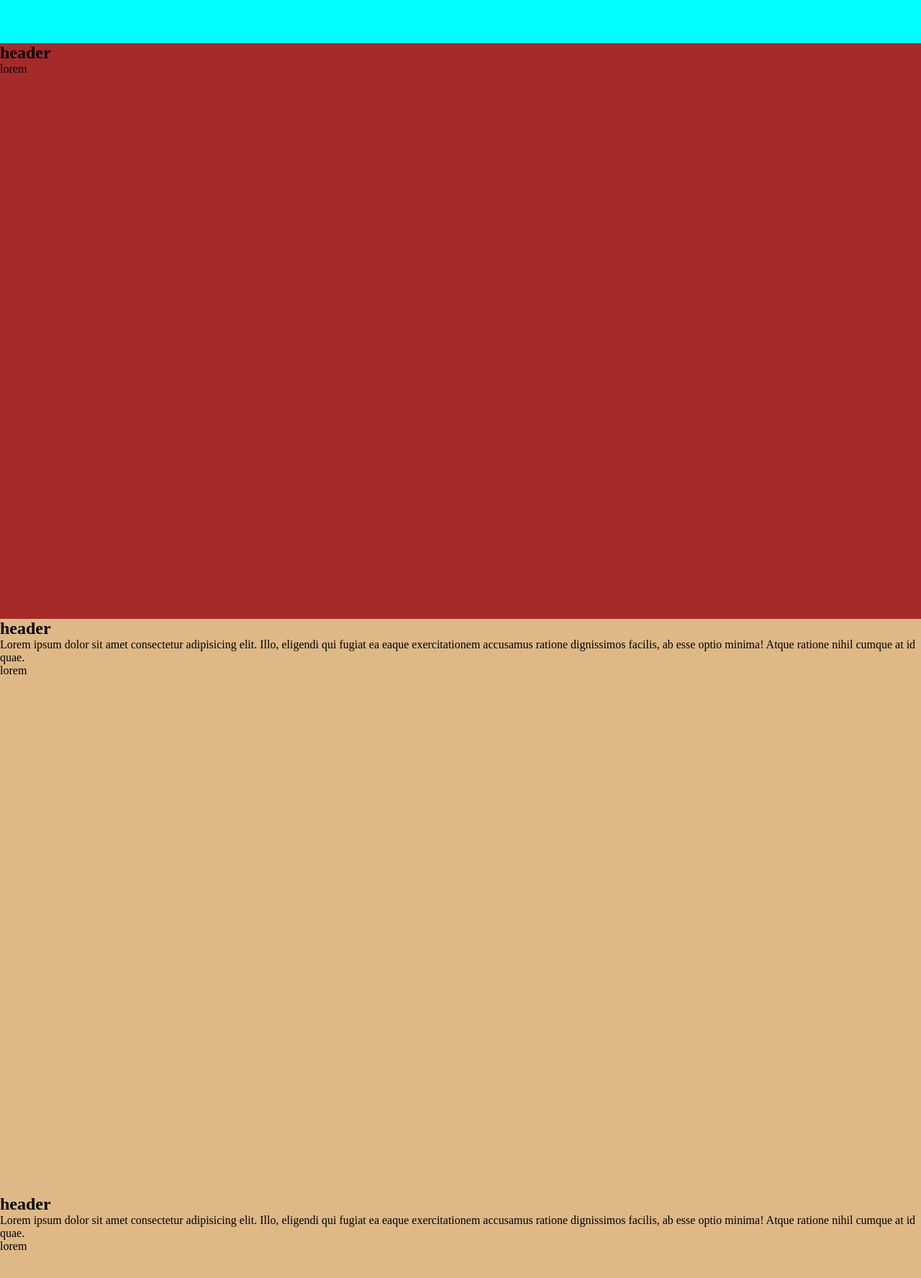
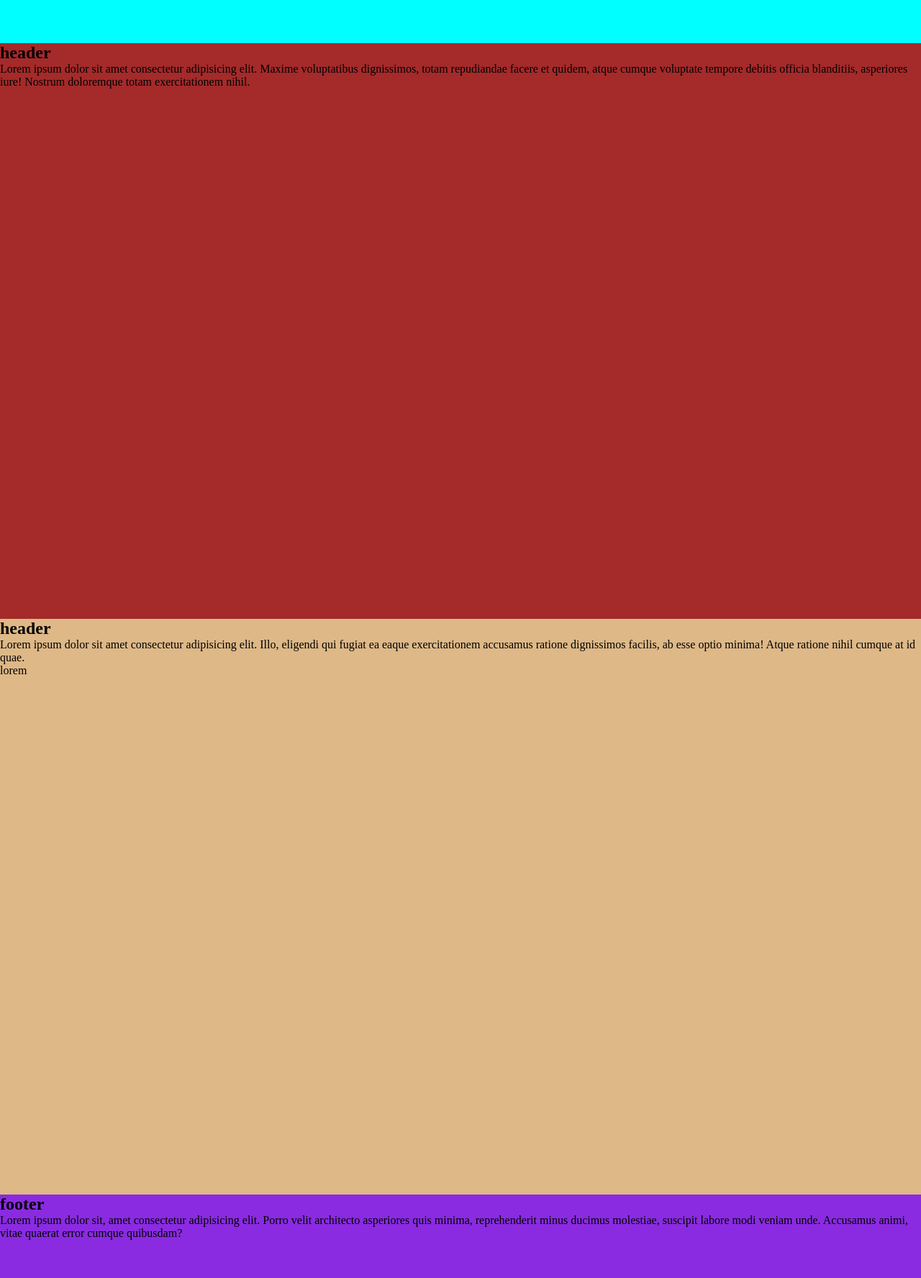
Before and after one commit to abdallah-h-emam/netninjaGitTest, a plain HTML site: page index.html in a window 1280 px wide. Shown: the part 740-2516 px from the top of the page at 72% size. Drawn offline with Linux system fonts and the light colour scheme.

Commit message:
change file with new style

```diff
--- a/index.html
+++ b/index.html
@@ -11,26 +11,40 @@
     <section id="home">
       <div class="hero-tex">
         <h1>Home header</h1>
-        <p>lorem</p>
+        <p>
+          Lorem ipsum dolor sit amet consectetur adipisicing elit. Quo,
+          laudantium nobis! Ab amet itaque enim! Autem eveniet, placeat, magnam
+          obcaecati neque deleniti est quas sequi voluptate ipsa molestiae error
+          reiciendis?
+        </p>
       </div>
     </section>
     <section id="about">
       <h2>header</h2>
-      <p>lorem</p>
+      <p>
+        Lorem ipsum dolor sit amet consectetur adipisicing elit. Maxime
+        voluptatibus dignissimos, totam repudiandae facere et quidem, atque
+        cumque voluptate tempore debitis officia blanditiis, asperiores iure!
+        Nostrum doloremque totam exercitationem nihil.
+      </p>
     </section>
     <section id="feature">
       <h2>header</h2>
-      <p>Lorem ipsum dolor sit amet consectetur adipisicing elit. Illo, eligendi qui fugiat ea eaque exercitationem accusamus ratione dignissimos facilis, ab esse optio minima! Atque ratione nihil cumque at id quae.</p>
-      <p>lorem</p>
-    </section>
-    <section id="contact-us">
-      <h2>header</h2>
-      <p>Lorem ipsum dolor sit amet consectetur adipisicing elit. Illo, eligendi qui fugiat ea eaque exercitationem accusamus ratione dignissimos facilis, ab esse optio minima! Atque ratione nihil cumque at id quae.</p>
+      <p>
+        Lorem ipsum dolor sit amet consectetur adipisicing elit. Illo, eligendi
+        qui fugiat ea eaque exercitationem accusamus ratione dignissimos
+        facilis, ab esse optio minima! Atque ratione nihil cumque at id quae.
+      </p>
       <p>lorem</p>
     </section>
     <section id="footer">
       <h2>footer</h2>
-      <p>lorem</p>
+      <p>
+        Lorem ipsum dolor sit, amet consectetur adipisicing elit. Porro velit
+        architecto asperiores quis minima, reprehenderit minus ducimus
+        molestiae, suscipit labore modi veniam unde. Accusamus animi, vitae
+        quaerat error cumque quibusdam?
+      </p>
     </section>
   </body>
 </html>
```
